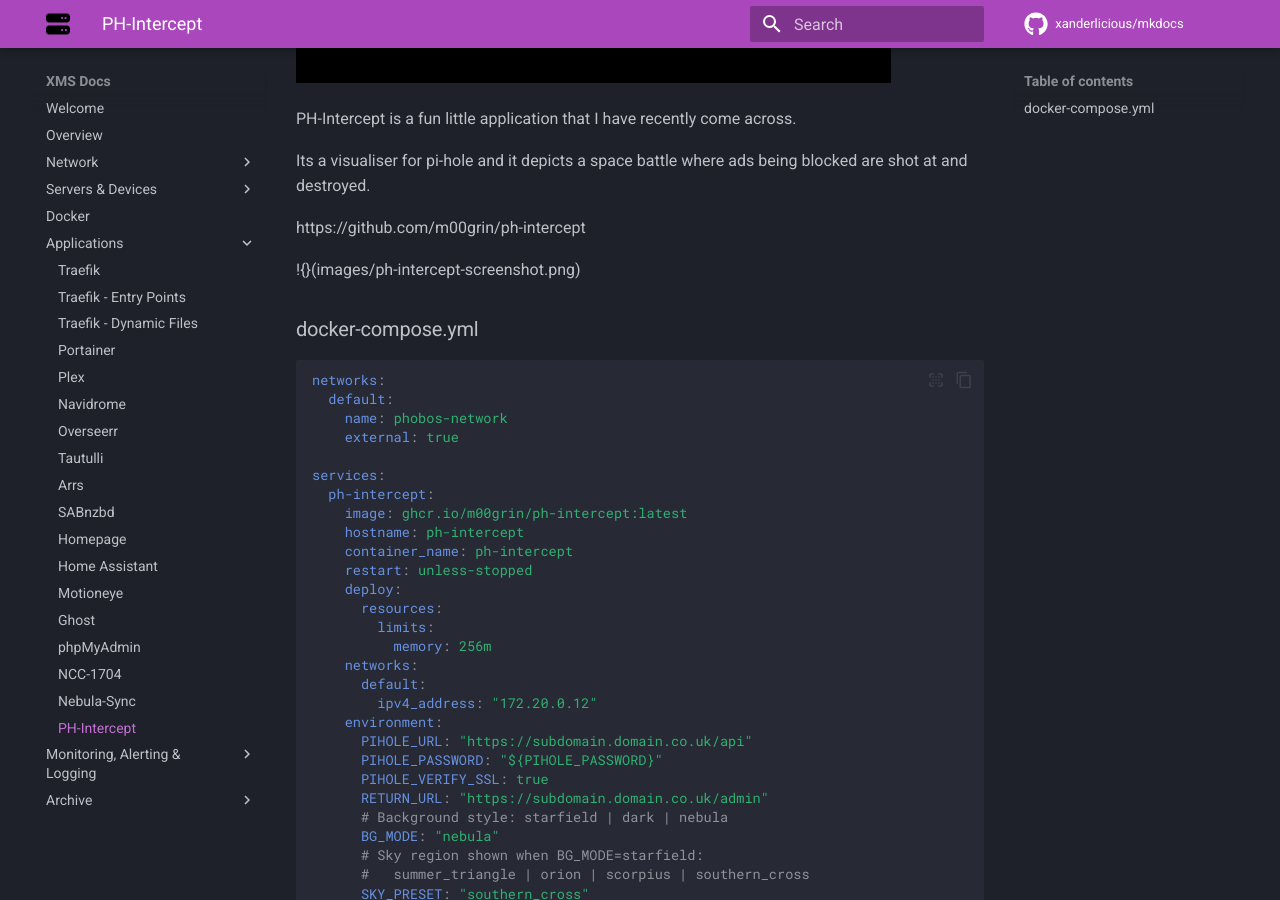
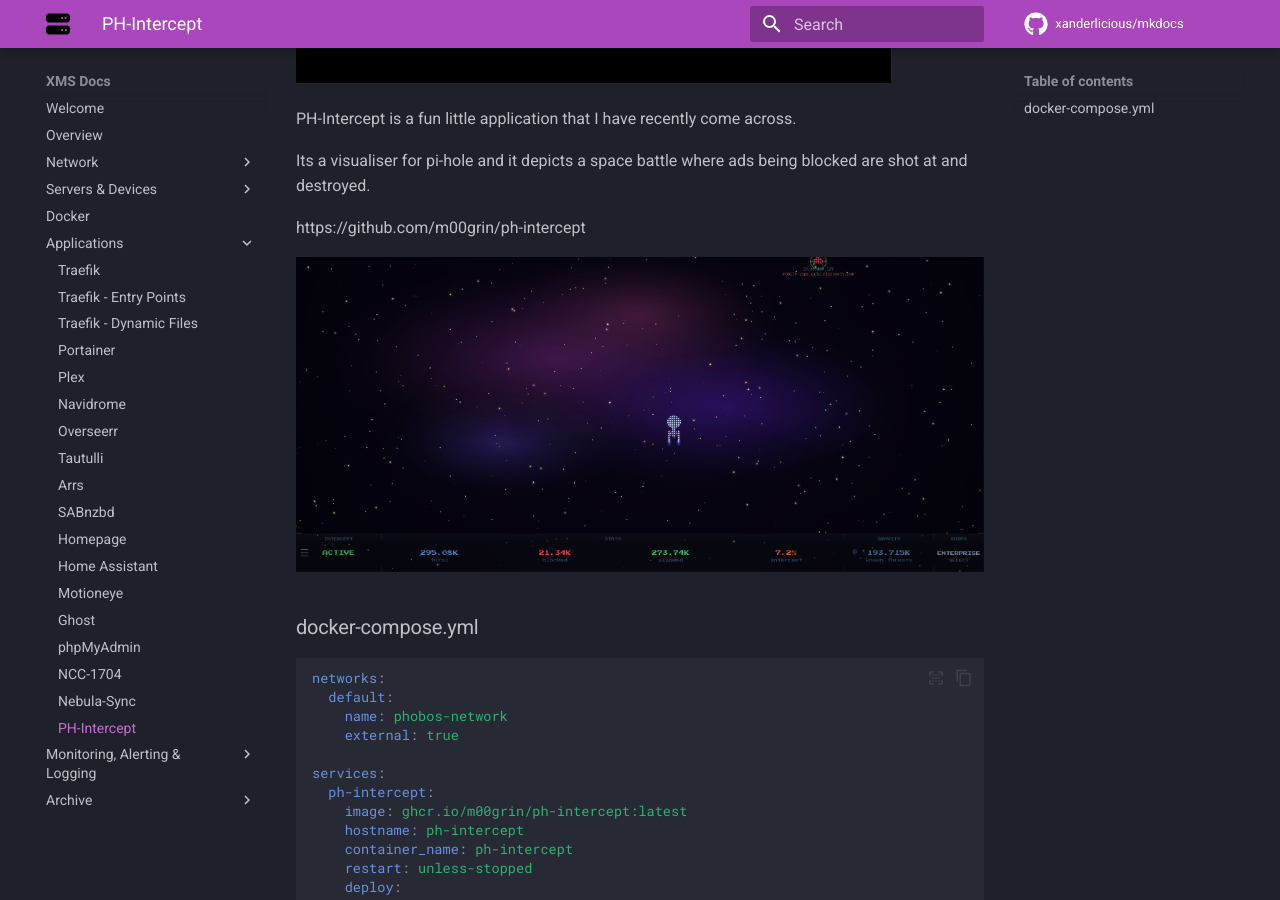
Before and after one commit to Xanderlicious/mkdocs, an MkDocs documentation site: the page built from docs/ph-intercept.md, in a window 1280 px wide and 900 px high, scrolled down 410 px. Built offline with MkDocs 1.6.1 and Material for MkDocs 9.7.7, drawn with Linux system fonts in a browser that asks for light colours; comment, search, counter and statistics services are not loaded.

Commit message:
corrected the image for the screenshot in ph-intercept

```diff
--- a/docs/ph-intercept.md
+++ b/docs/ph-intercept.md
@@ -6,7 +6,7 @@
 
 https://github.com/m00grin/ph-intercept
 
-!{}(images/ph-intercept-screenshot.png)
+![](images/ph-intercept-screenshot.png)
 
 ### docker-compose.yml
 
```
